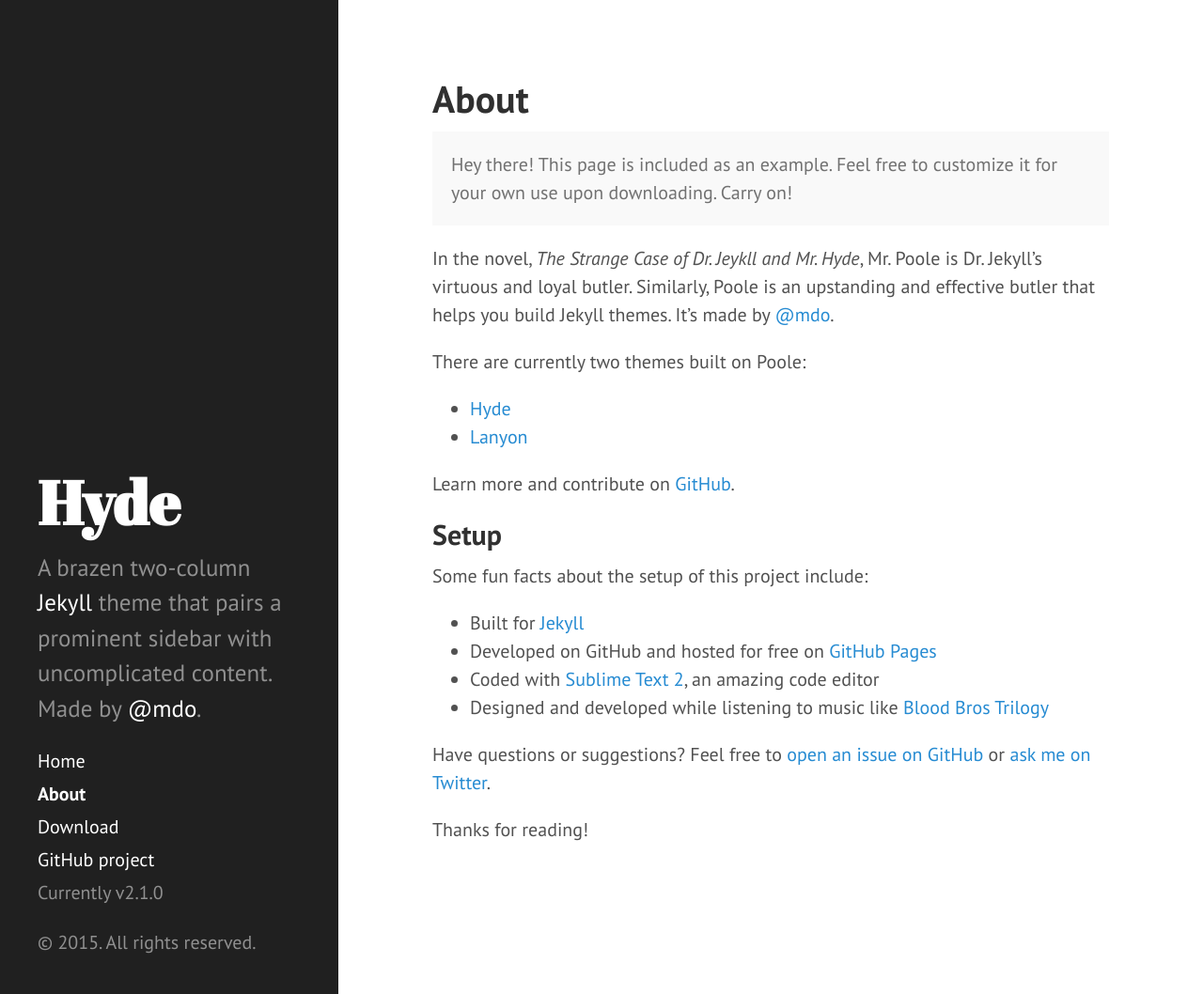
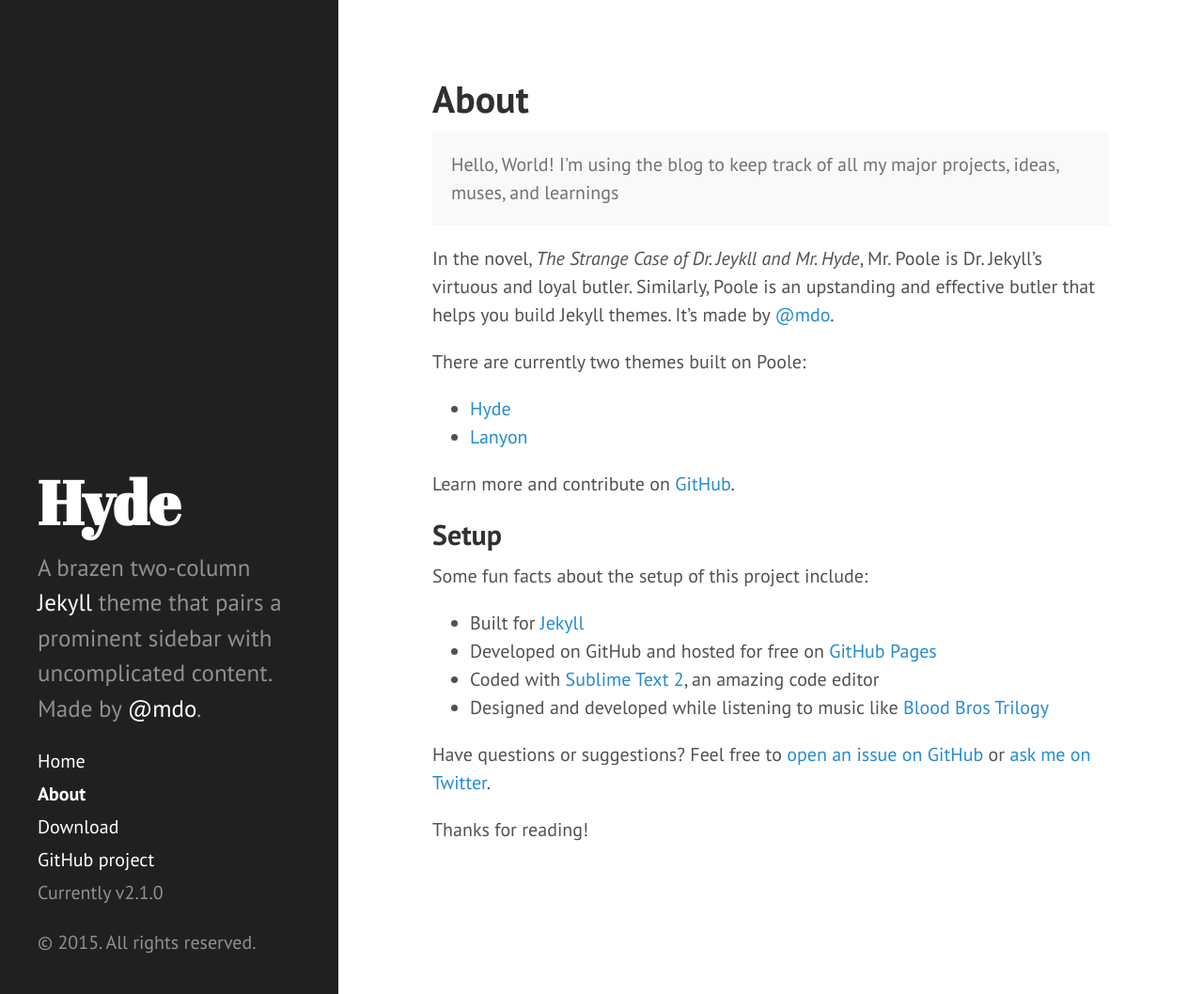
Before and after one commit to tanju-b/tanju-b.github.io, a Jekyll site: the page built from about.md, in a window 1280 px wide and 1058 px high. Shown: the whole window at 94% size. Built offline with Jekyll 4.4.1, drawn with Linux system fonts in a browser that asks for light colours; Markdown is read by kramdown in place of the engine named in the settings.

Commit message:
About and 1st post

```diff
--- a/about.md
+++ b/about.md
@@ -4,8 +4,7 @@
 ---
 
 <p class="message">
-  Hey there! This page is included as an example. Feel free to customize it for your own use upon downloading. Carry on!
-</p>
+  Hello, World! I'm using the blog to keep track of all my major projects, ideas, muses, and learnings</p>
 
 In the novel, *The Strange Case of Dr. Jeykll and Mr. Hyde*, Mr. Poole is Dr. Jekyll's virtuous and loyal butler. Similarly, Poole is an upstanding and effective butler that helps you build Jekyll themes. It's made by [@mdo](https://twitter.com/mdo).
 
```
Also changed, not shown: _posts/2015-04-05_Hello-World.md (added, +8 -0 lines).
